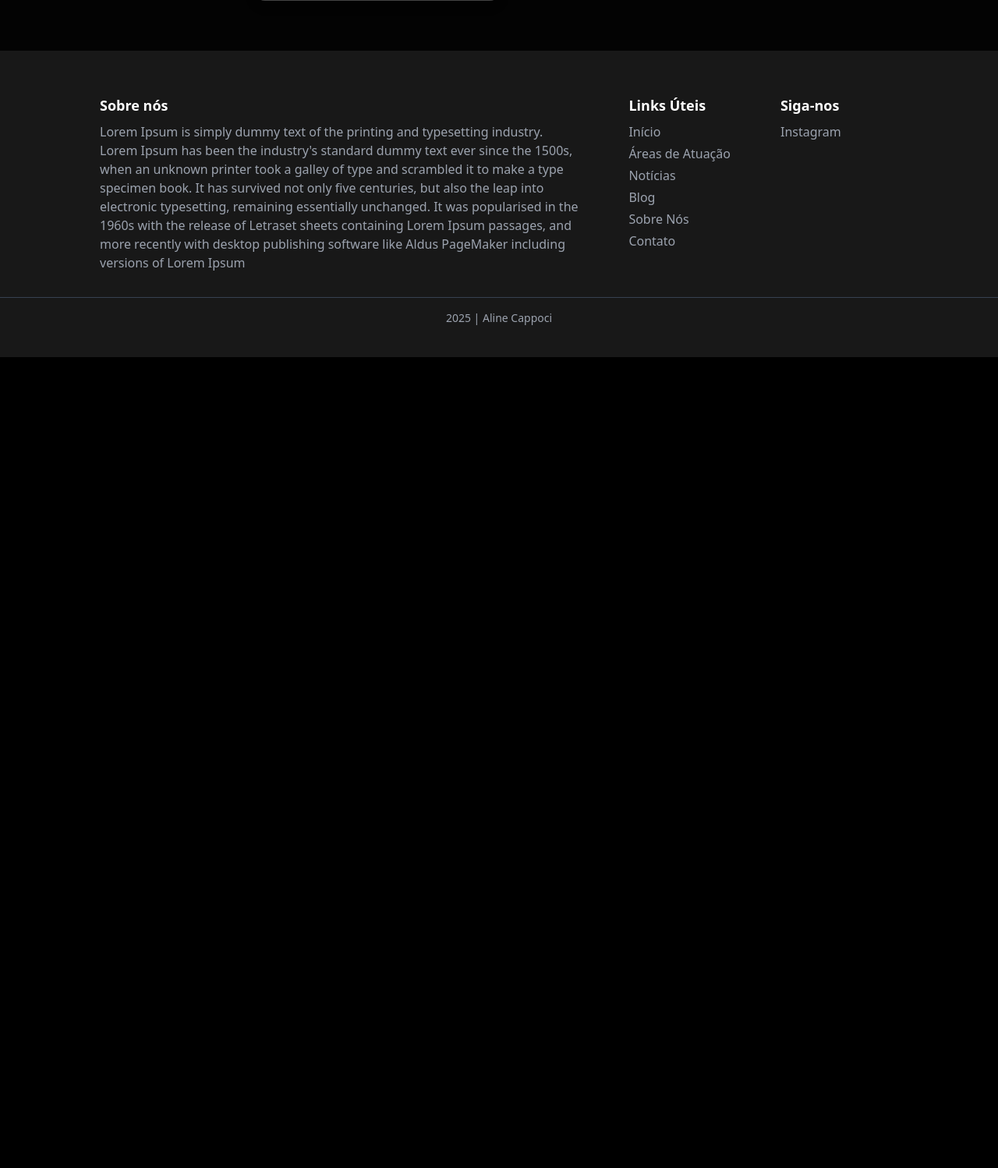
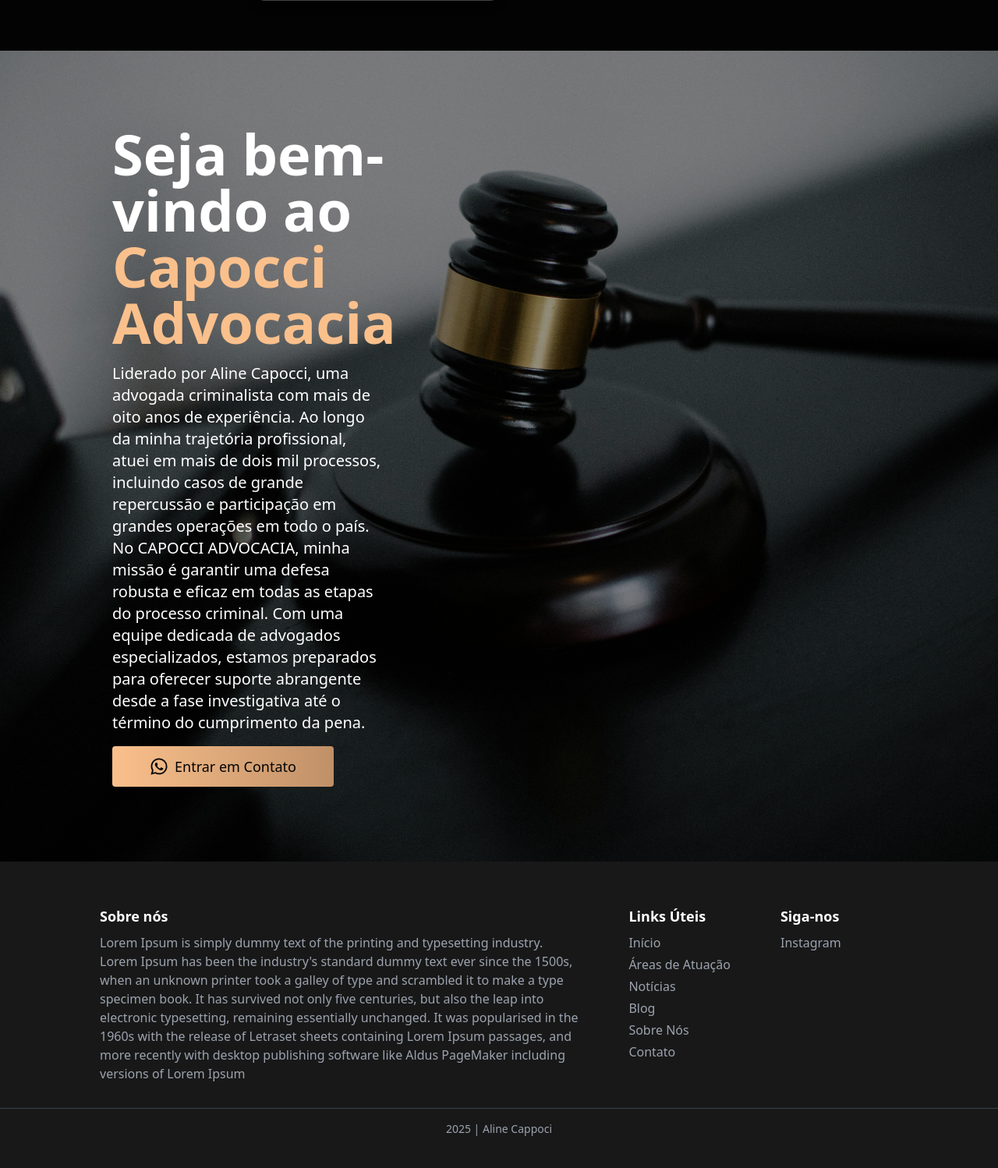
Before and after one commit to Rafael-273/blog_institucional, a Django app: template blog/templates/front/home.html in a window 1280 px wide. Shown: the part 1975-3473 px from the top of the page at 78% size. Before the commit the page ends 2433 px from the top, so only its background shows below. Run offline with Django 5.2, Linux system fonts and the light colour scheme; the template is opened without the code that fills it, so the values that code supplies are empty; some libraries are stand-ins or nearby versions.

Commit message:
feat: description desk

```diff
--- a/blog/templates/front/home.html
+++ b/blog/templates/front/home.html
@@ -124,6 +124,24 @@
             </div>
         </div>
     </div>
+    <div class="relative p-16 bg-cover bg-top flex gap-8 items-center" style="background-image: url({% static 'assets/advocacia_background.jpg' %});">
+        <div class="w-full lg:w-2/3 flex flex-col gap-4 fade-in-up p-6 sm:p-8 justify-center items-start z-10 ml-12">
+            <h2 class="text-white font-bold text-5xl sm:text-6xl lg:text-7xl w-full sm:w-4/5 lg:w-2/3">
+                Seja bem-vindo ao <p class="text-[var(--accent-color)]">Capocci Advocacia</p>
+            </h2>
+            <h5 class="text-white text-2sm sm:text-lg lg:text-xl font-light w-full sm:w-3/4 lg:w-1/2">
+                Liderado por Aline Capocci, <b>uma advogada criminalista com mais de oito anos de experiência</b>. Ao longo da minha trajetória profissional, atuei em mais de dois mil processos, incluindo casos de grande repercussão e participação em grandes operações em todo o país.
+
+No CAPOCCI ADVOCACIA, minha missão é garantir uma defesa robusta e eficaz em todas as etapas do processo criminal. Com uma equipe dedicada de advogados especializados, estamos preparados para oferecer suporte abrangente desde a fase investigativa até o término do cumprimento da pena.
+            </h5>
+            <div class="w-full sm:w-auto flex items-center justify-center bg-gradient-to-r from-[var(--accent-color)] to-[var(--accent-color-gradient)] text-[var(--primary-color)] py-3 px-12 rounded gap-2 cursor-pointer">
+                <ion-icon class="text-xl sm:text-2xl" name="logo-whatsapp"></ion-icon>
+                <h5 class="text-sm sm:text-lg lg:text-lg">Entrar em Contato</h5>
+            </div>
+        </div>
+        <div class="absolute inset-0 bg-black opacity-40 z-0"></div>
+        <div></div>
+    </div>
 </section>
 
 {% endblock %}
--- a/blog/templates/parciais/menu.html
+++ b/blog/templates/parciais/menu.html
@@ -32,7 +32,7 @@
         </div>
     </nav>
 
-    <ul id="mobile-menu" class="md:hidden flex flex-col items-center space-y-6 mt-2 py-4 absolute w-full top-20 hidden p-4" style="z-index: 1; background-color: var(--tertiary-color-dark);">
+    <ul id="mobile-menu" class="md:hidden flex flex-col items-center space-y-6 mt-2 py-4 absolute w-full top-20 hidden p-4" style="z-index: 1; background-color: var(--primary-color);">
         <li class="p-2"><a href="{% url 'home' %}" class="text-[0.9rem] hover:text-black transition duration-500" style="color: var(--secondary-color-light);">Início</a></li>
         <li class="p-2"><a href="" class="text-[0.9rem] hover:text-black transition duration-500" style="color: var(--secondary-color-light);">Áreas de Atuação</a></li>
         <li class="p-2"><a href="" class="text-[0.9rem] hover:text-black transition duration-500" style="color: var(--secondary-color-light);">Blog</a></li>
```
Also changed, not shown: blog/static/assets/advocacia_background.jpg (added).
